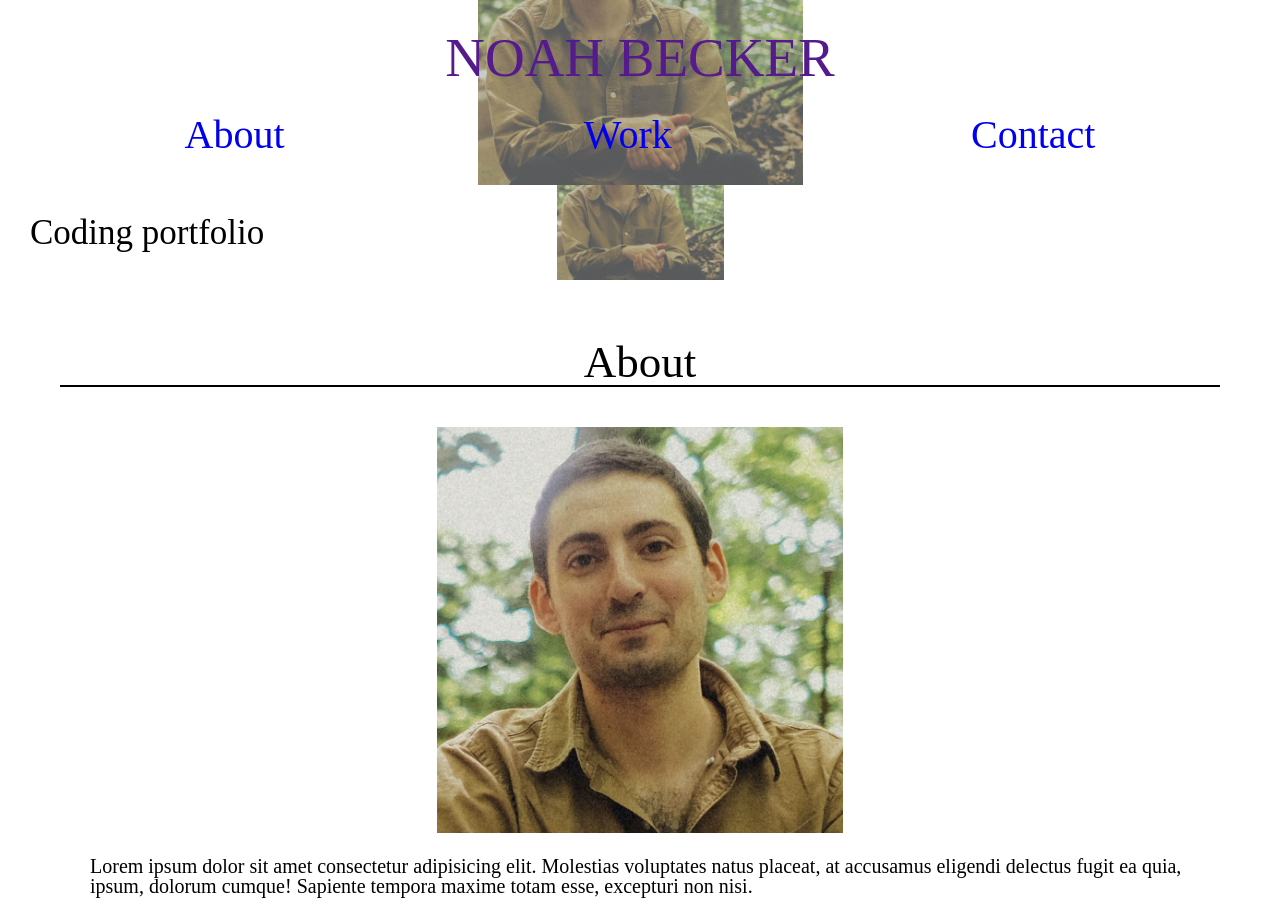
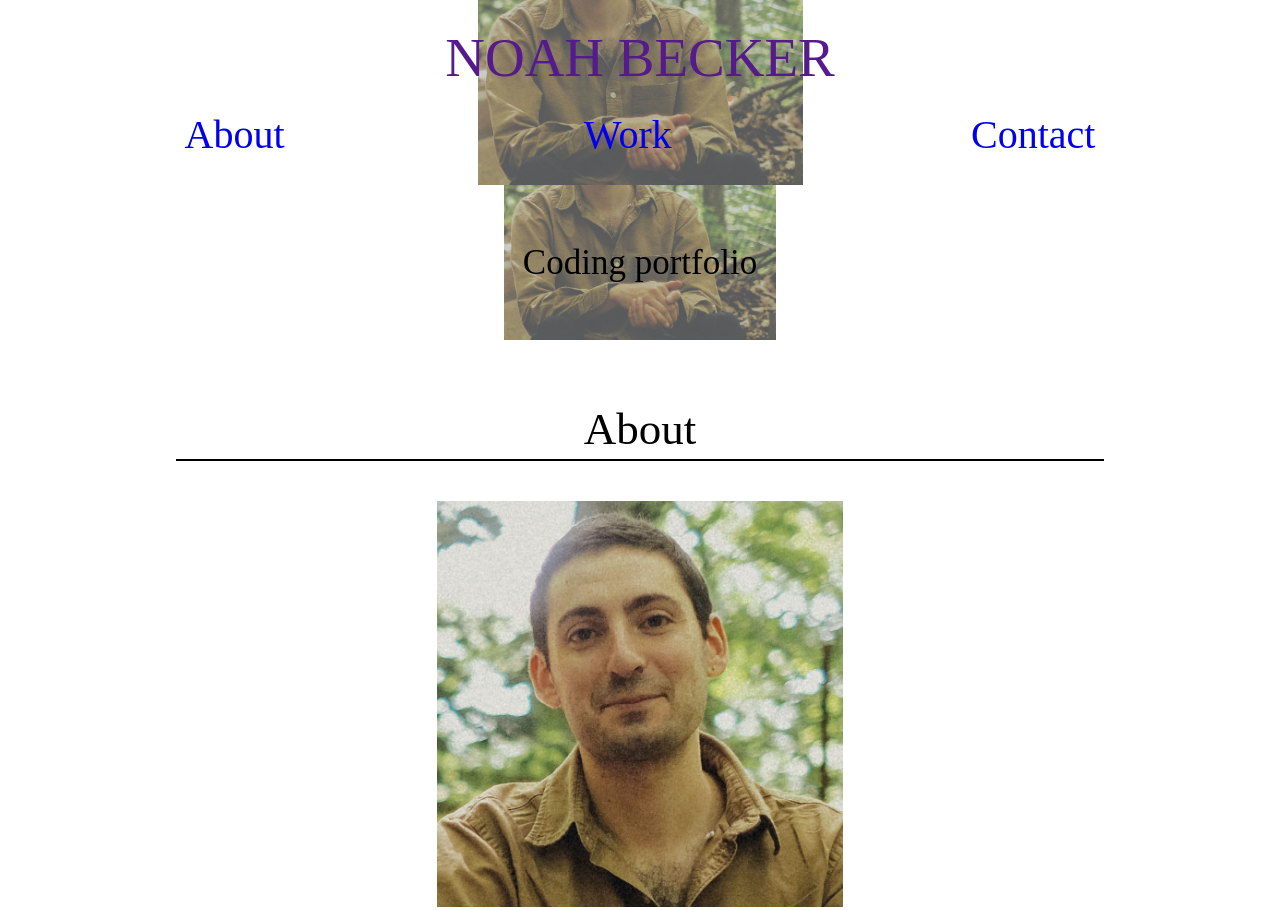
Before and after one commit to noah35becker/noah-becker-portfolio, a plain HTML site: page index.html in a window 1280 px wide. Shown: the top 910 px of the page. Drawn offline with Linux system fonts and the light colour scheme.

Commit message:
hero positioning, section titles restyling

```diff
--- a/assets/css/style.css
+++ b/assets/css/style.css
@@ -33,9 +33,12 @@
     }
 
     .section-title{
-        margin-bottom: 30px;
+        margin: 0 auto 30px;
+        line-height: 1.3;
+        width: 80%;
         border-bottom: 2px solid black;
     }
+
 
 /*Backround image at top of page*/
 header, .hero{
@@ -45,6 +48,7 @@
     background-repeat: no-repeat;
     background-position: center -40%;
 }
+
 
 /*HEADER*/
     header{
@@ -78,6 +82,8 @@
 
 /*HERO*/
     .hero{
+        padding: 60px 0;
+        text-align: center;
     }
 
 
```
Lines whose indentation alone changed are shown as unchanged.
